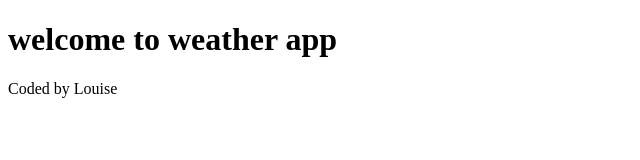
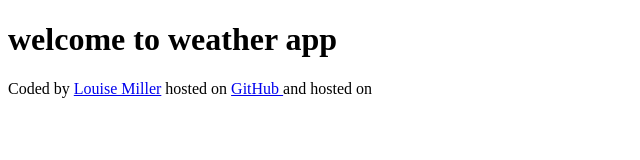
Before and after one commit to lou3479/meteo, a plain HTML site: page index.html in a window 1280 px wide. Shown: the whole page, without its empty margins (0-640 px from the left). Drawn offline with Linux system fonts and the light colour scheme.

Commit message:
Added creator and hosting links to footer

```diff
--- a/index.html
+++ b/index.html
@@ -7,6 +7,10 @@
   </head>
   <body>
     <h1>welcome to weather app</h1>
-    <footer>Coded by Louise</footer>
+    <footer>
+      Coded by <a href="https://github.com/lou3479"> Louise Miller</a> hosted on
+      <a href="https://github.com/lou3479?tab=repositories">GitHub </a> and
+      hosted on <a href="https://app.netlify.com/teams/lou3479/sites"></a>
+    </footer>
   </body>
 </html>
```
